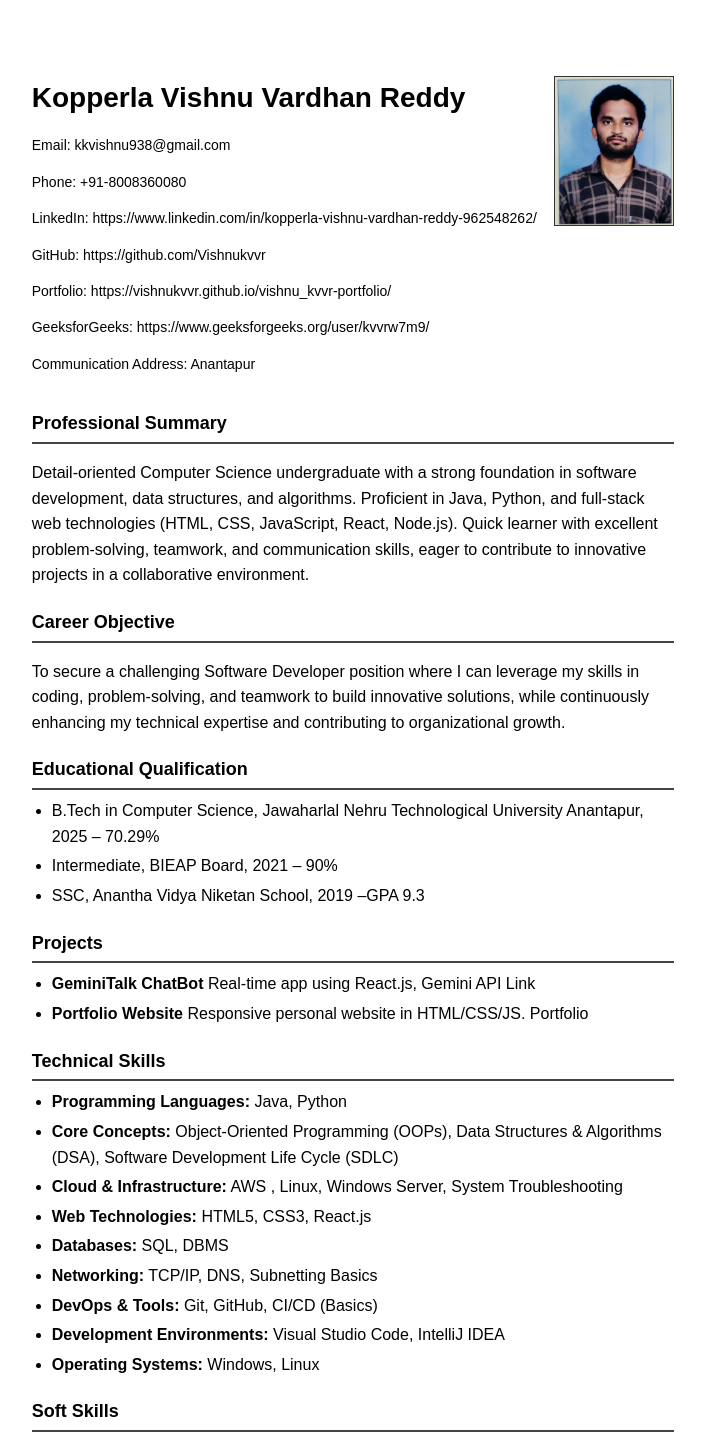
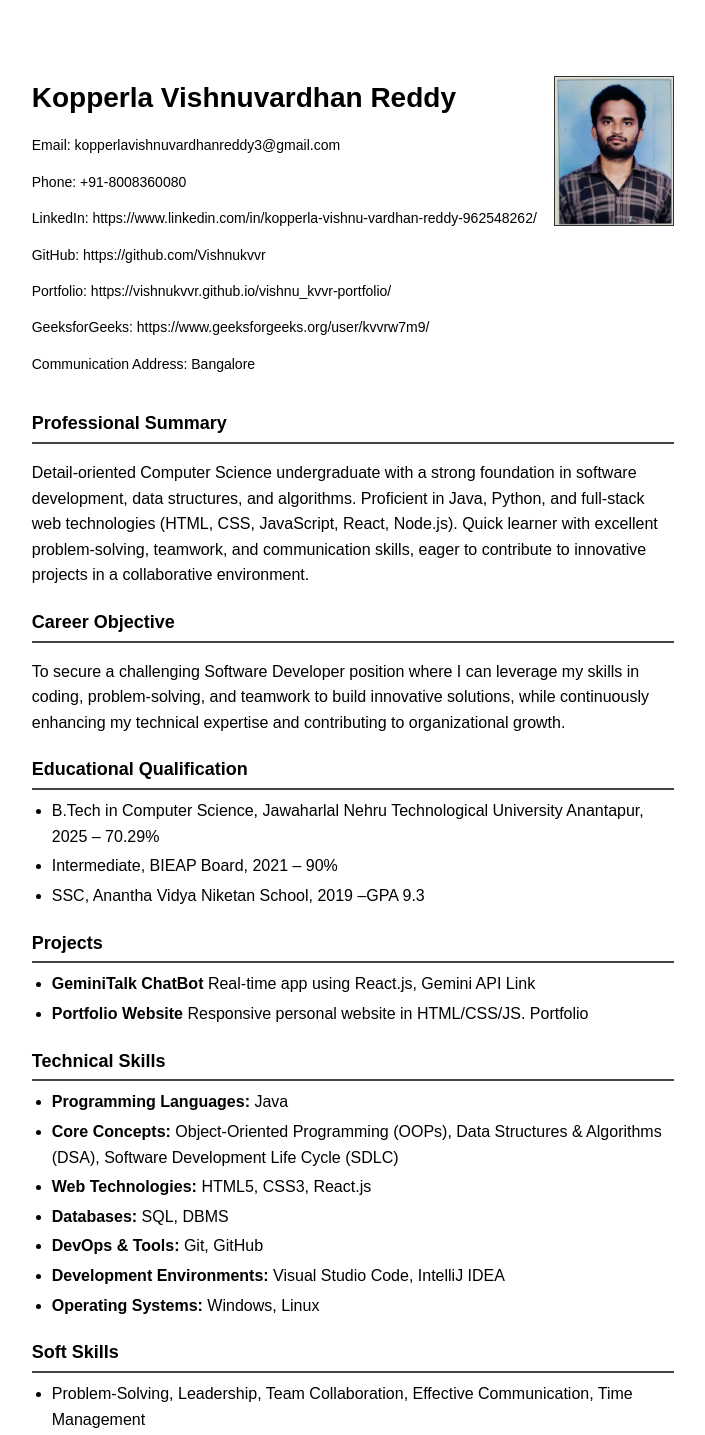
Before and after one commit to Vishnukvvr/Vishnu_Resume, a plain HTML site: page index.html in a window 1280 px wide. Shown: the top 1435 px of the page, without its empty margins (287-992 px from the left). Drawn offline with Linux system fonts and the light colour scheme.

Commit message:
Update index.html

```diff
--- a/index.html
+++ b/index.html
@@ -2,7 +2,7 @@
 <html lang="en"><head>
 <meta http-equiv="content-type" content="text/html; charset=UTF-8">
   <meta charset="UTF-8">
-  <title>Kopperla Vishnu Vardhan Reddy</title>
+  <title>Kopperla Vishnuvardhan Reddy</title>
   <style>
     /* Set A4 print size */
     @page {
@@ -99,15 +99,15 @@
   <!-- Header -->
   <header class="header">
     <div>
-      <h1>Kopperla Vishnu Vardhan Reddy</h1>
+      <h1>Kopperla Vishnuvardhan Reddy</h1>
       <div class="contact">
-        <p>Email: kkvishnu938@gmail.com</p>
+        <p>Email: kopperlavishnuvardhanreddy3@gmail.com</p>
         <p>Phone: +91-8008360080</p>
         <p>LinkedIn: https://www.linkedin.com/in/kopperla-vishnu-vardhan-reddy-962548262/</p>
         <p>GitHub: https://github.com/Vishnukvvr</p>
         <p>Portfolio: https://vishnukvvr.github.io/vishnu_kvvr-portfolio/</p>
         <p>GeeksforGeeks: https://www.geeksforgeeks.org/user/kvvrw7m9/</p>
-        <p>Communication Address: Anantapur</p>
+        <p>Communication Address: Bangalore</p>
       </div>
     </div>
     <div class="photo">
@@ -151,19 +151,15 @@
 <section class="section">
   <h2>Technical Skills</h2>
   <ul>
-    <li><strong>Programming Languages:</strong> Java, Python</li>
+    <li><strong>Programming Languages:</strong> Java</li>
 
     <li><strong>Core Concepts:</strong> Object-Oriented Programming (OOPs), Data Structures & Algorithms (DSA), Software Development Life Cycle (SDLC)</li>
-
-    <li><strong>Cloud & Infrastructure:</strong> AWS , Linux, Windows Server, System Troubleshooting</li>
 
     <li><strong>Web Technologies:</strong> HTML5, CSS3, React.js</li>
 
     <li><strong>Databases:</strong> SQL, DBMS</li>
 
-    <li><strong>Networking:</strong> TCP/IP, DNS, Subnetting Basics</li>
-
-    <li><strong>DevOps & Tools:</strong> Git, GitHub, CI/CD (Basics)</li>
+    <li><strong>DevOps & Tools:</strong> Git, GitHub</li>
 
     <li><strong>Development Environments:</strong> Visual Studio Code, IntelliJ IDEA</li>
 
@@ -248,11 +244,11 @@ DOI: 10.47001/CJESR/2025.204004 <a href="https://drive.google.com/file/d/1caKGxO
   <footer class="bottom">
     <div>
       <p>Place: Anantapur</p>
-      <p>Date: 10/12/2025</p>
+      <p>Date: 17/12/2025</p>
     </div>
     <div class="signature">
       <p>Signature</p>
-      <p><strong>Kopperla Vishnu Vardhan Reddy</strong></p>
+      <p><strong>Kopperla Vishnuvardhan Reddy</strong></p>
     </div>
   </footer>
 
```
